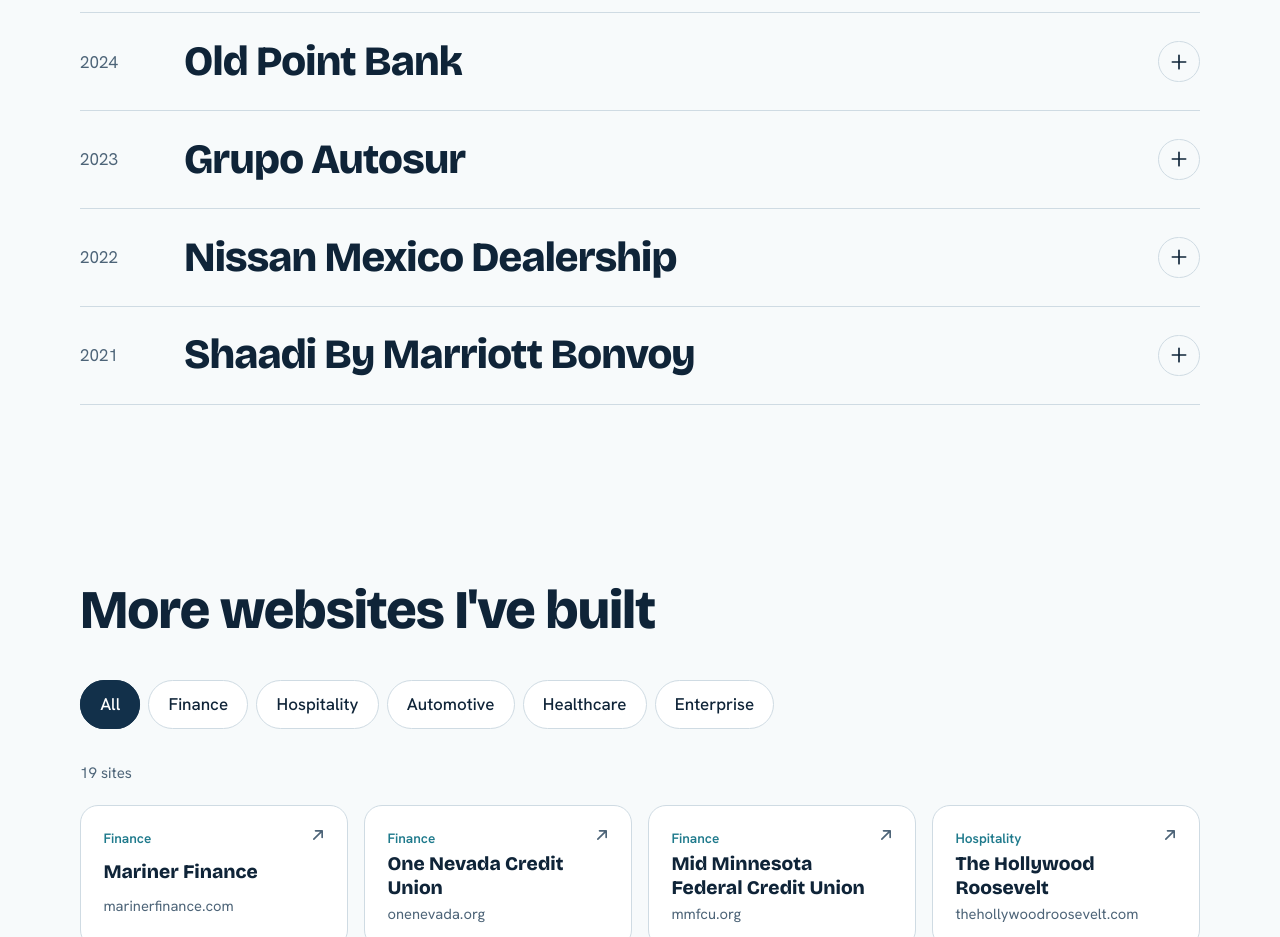
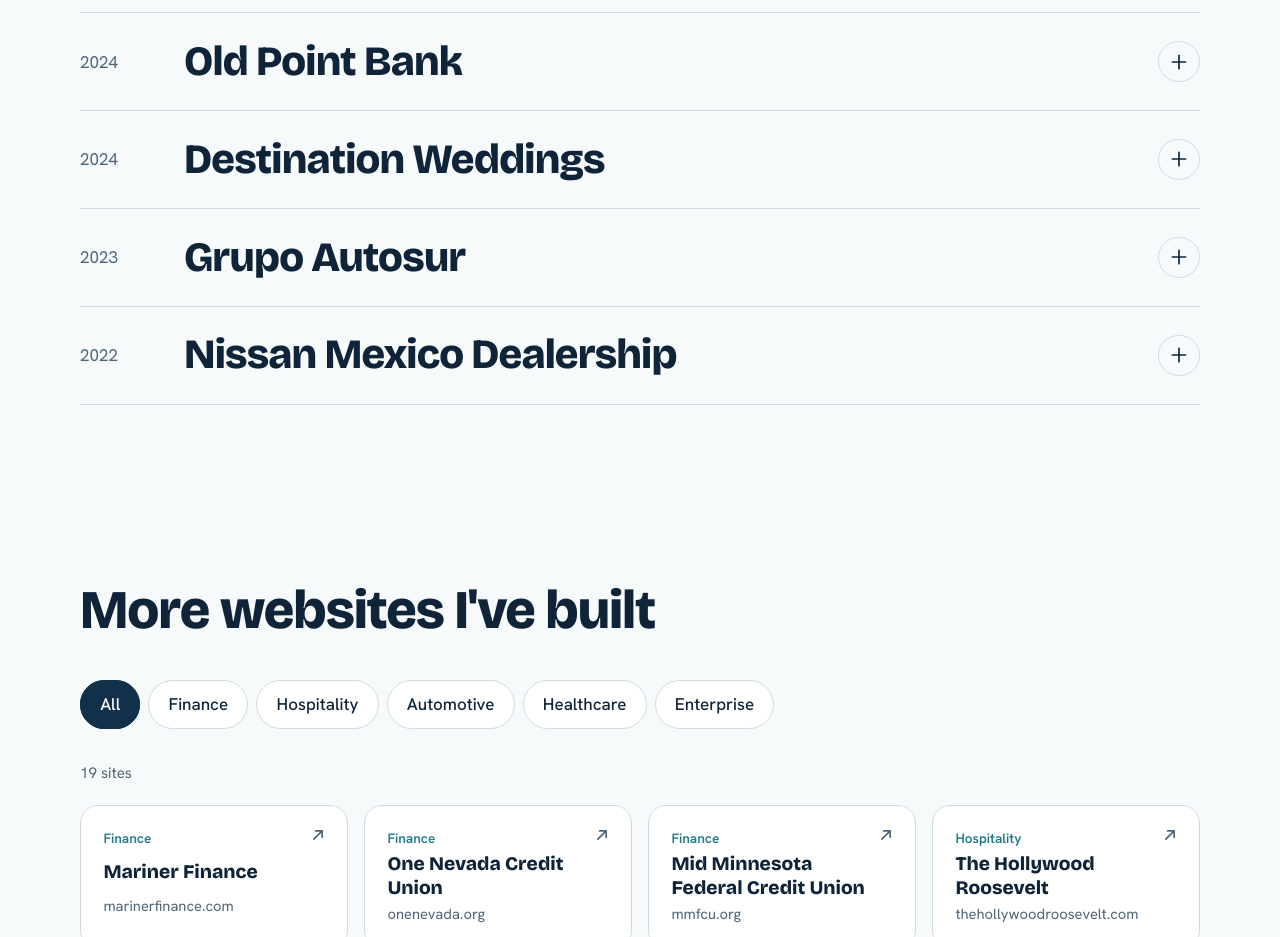
Before and after one commit to Mikdadali/mikdadali.github.io, a React (Vite) app: page / in a window 1280 px wide. Shown: the part 3540-4477 px from the top of the page. Built offline with nearby package versions, Linux system fonts and the light colour scheme.

Commit message:
Add all the main project links

```diff
--- a/src/data.js
+++ b/src/data.js
@@ -66,6 +66,13 @@ export const PROJECTS = [
     tags: ["UIKit", "Responsive", "CMS", "Full Project"],
   },
   {
+    year: "2024",
+    title: "Destination Weddings",
+    url: "https://www.destinationweddings.com/",
+    text: "Responsive website for a destination wedding planning service: resort and destination browsing, planning guides, real wedding galleries, exclusive offers, a guest wedding finder, and a free quote request form.",
+    tags: ["Wedding Planning", "Responsive", "Lead Forms", "CMS"],
+  },
+  {
     year: "2023",
     title: "Grupo Autosur",
     url: "https://www.autosur.mx/",
@@ -75,14 +82,9 @@ export const PROJECTS = [
   {
     year: "2022",
     title: "Nissan Mexico Dealership",
+    url: "https://www.nissanlazarocardenas.com.mx/",
     text: "Built a responsive automotive dealership website with full CMS integration and custom inventory management functionality.",
     tags: ["UIKit", "Responsive", "CMS", "Inventory"],
-  },
-  {
-    year: "2021",
-    title: "Shaadi By Marriott Bonvoy",
-    text: "Developed a luxury wedding platform for Marriott with a full reservation and booking engine, responsive design, and CMS.",
-    tags: ["UIKit", "Booking Engine", "CMS", "Responsive"],
   }
 ];
 
```
